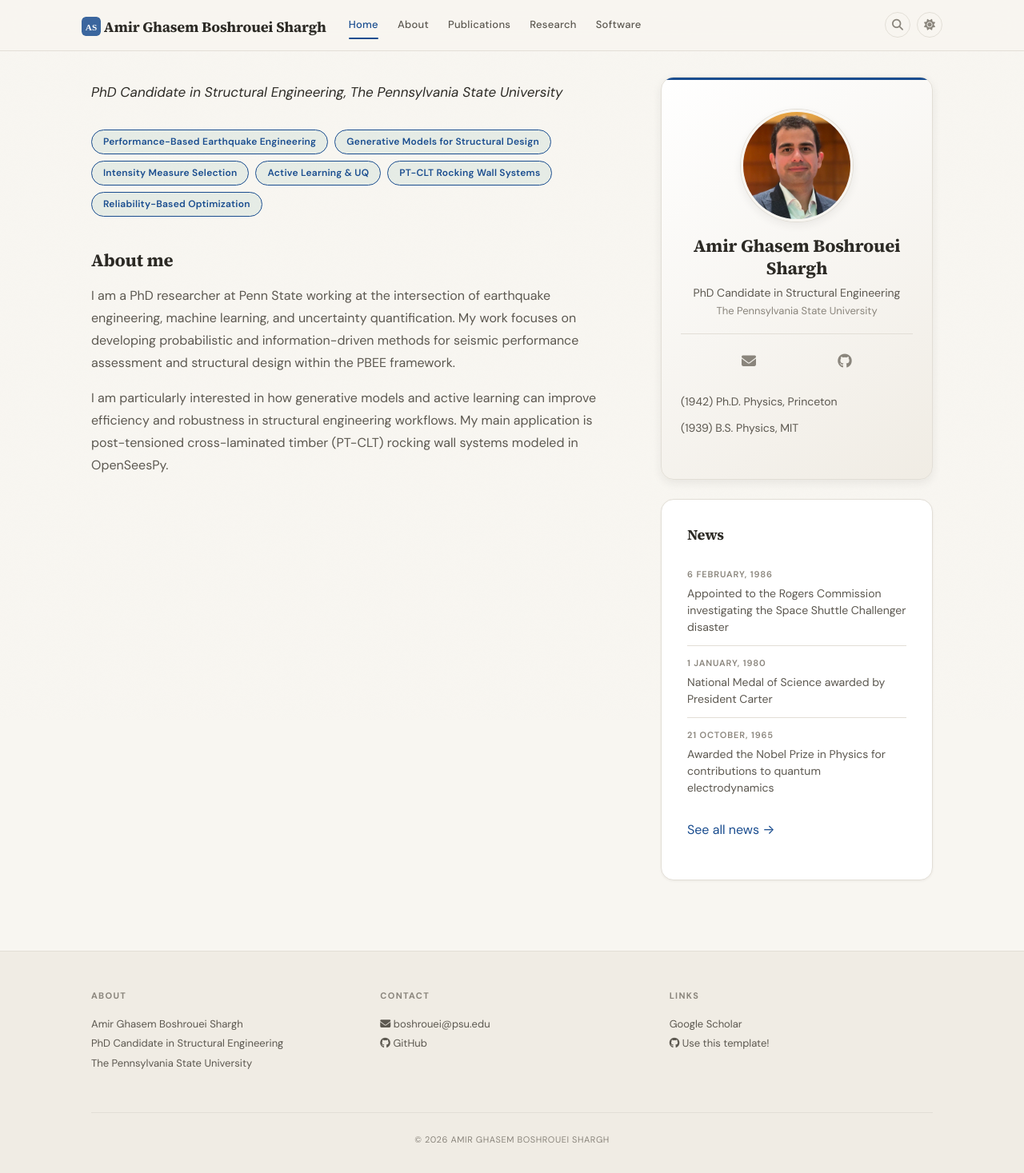
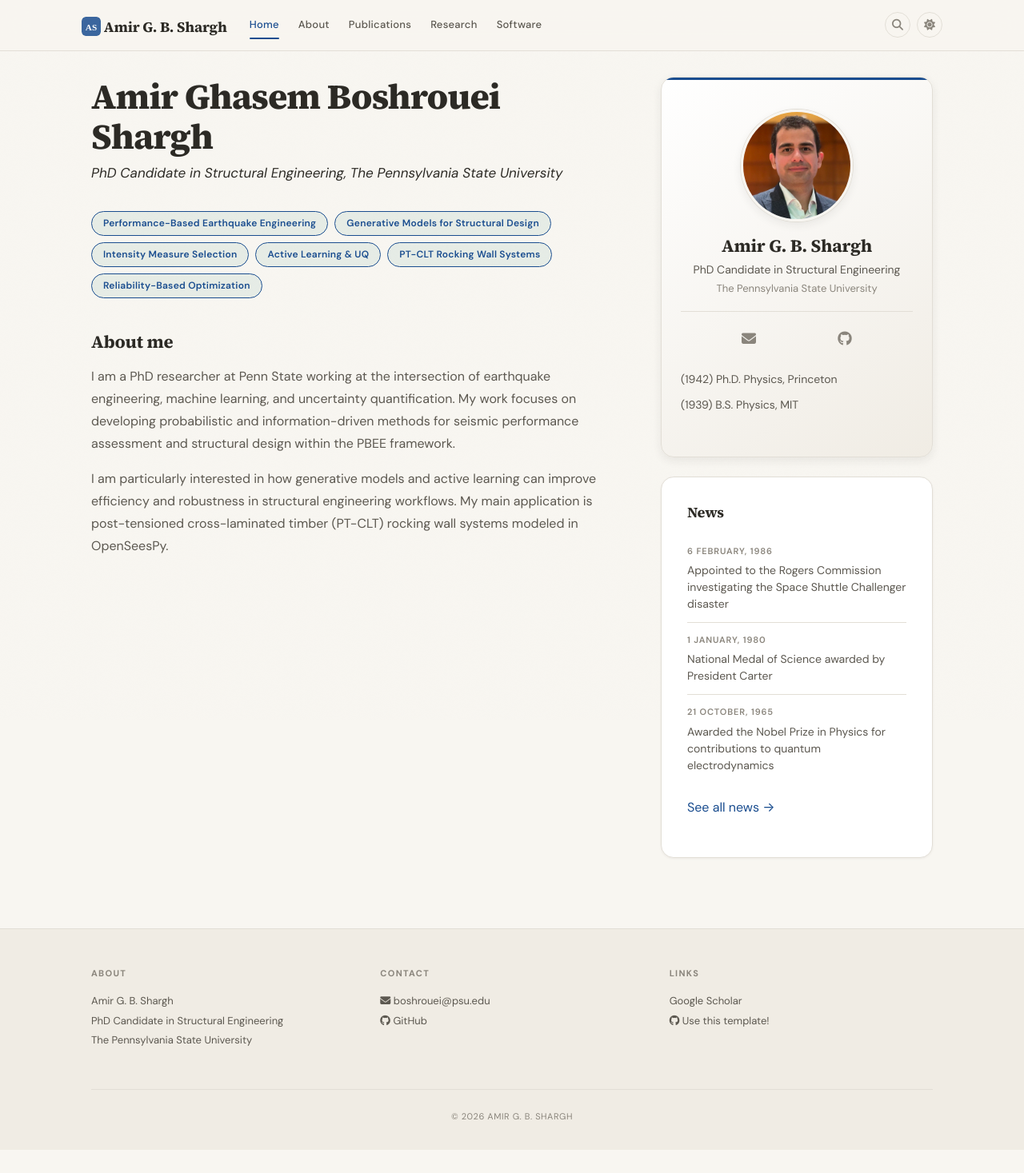
Before and after one commit to AGB-Shargh/AGB-Shargh.github.io, a Jekyll site: the page built from _pages/home.md, in a window 1280 px wide. Shown: the whole page at 80% size. Built offline with Jekyll 4.4.1, drawn with Linux system fonts in a browser that asks for light colours; a style sheet for code colours, icons or effects is not loaded; after the commit the page ends 1438 px from its top, so only the background shows below that.

Commit message:
Update _config.yml

```diff
--- a/_config.yml
+++ b/_config.yml
@@ -1,7 +1,8 @@
 # ============================================================
 # STEP 1: Your Identity (required)
 # ============================================================
-name: "Amir Ghasem Boshrouei Shargh"
+name: "Amir G. B. Shargh"
+full_name: "Amir Ghasem Boshrouei Shargh"
 title: "PhD Candidate in Structural Engineering"
 institution: "The Pennsylvania State University"
 email: "boshrouei@psu.edu"
```
